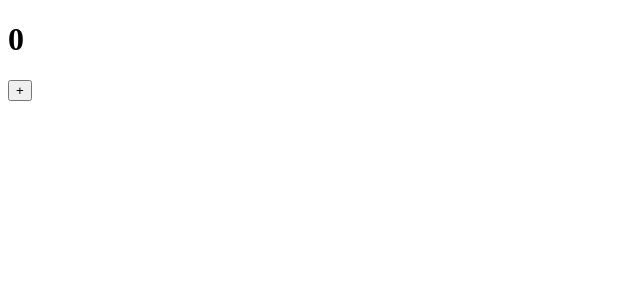
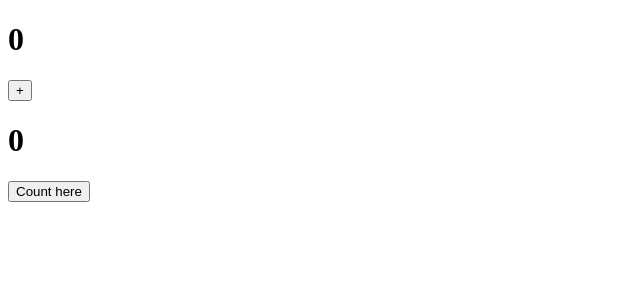
Before and after one commit to SanaUllahRasheed123/revision-react, a React (Create React App) app: page / in a window 1280 px wide. Shown: the top 300 px of the page, without its empty margins (0-640 px from the left). Built offline with nearby package versions, Linux system fonts and the light colour scheme.

Commit message:
useCallBack Done

```diff
--- a/src/App.js
+++ b/src/App.js
@@ -180,6 +180,7 @@ import React, { useCallback, useState } from 'react'
 import ChildA from './ChildA'
 const App = () => {
 const [add, setAdd] = useState(0)
+const [count, setCount] = useState(0)
 const Learning = useCallback(() => {
   //some operation
 },[])
@@ -188,7 +189,10 @@ const Learning = useCallback(() => {
    <>
    <ChildA Learning= {Learning}/>
     <h1>{add}</h1>
-    <button onClick={()=>{setAdd(add+1)}}>+</button>
+    <button onClick={()=>{setAdd(add+1)}}>+</button><br></br>
+    <h1>{count}</h1>
+    <button onClick={()=>setCount(count+2)}>Count here</button>
+
    </>
   )
 }
```
